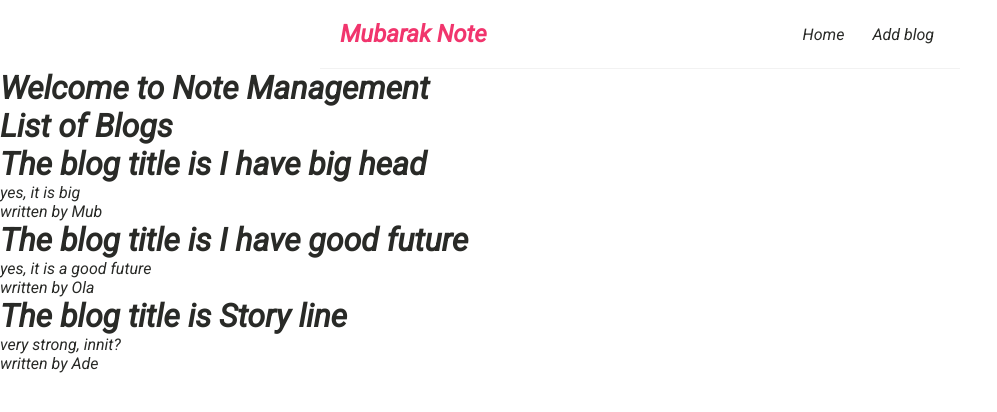
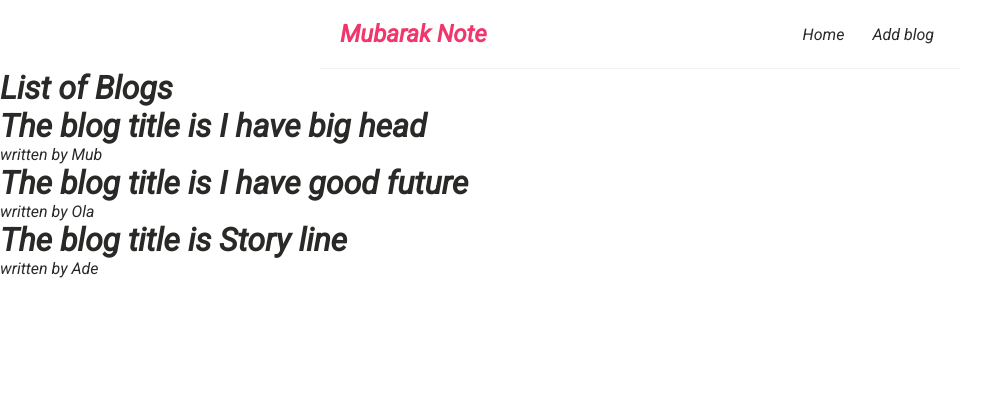
Before and after one commit to oladejomubarak/Blog-management-app-with-react, a React (Create React App) app: page / in a window 1280 px wide. Shown: the top 412 px of the page, without its empty margins (0-997 px from the left). Built offline with nearby package versions, Linux system fonts and the light colour scheme; data requests are answered from the project's data file.

Commit message:
creating route parameter

```diff
--- a/data/db.json
+++ b/data/db.json
@@ -1,7 +1,7 @@
 {
   "blogs": [
-    {"id": 1, "author": "Mub", "title": "I have big head", "body":"yes, it is big"},
-    {"id": 2, "author": "Ola", "title": "I have good future", "body":"yes, it is a good future"},
-    {"id": 3, "author": "Ade", "title": "Story line", "body":"very strong, innit?"}
+    {"id": 1, "author": "Mub", "title": "I have big head", "body":"yes, it is big, and it cab loadede off the parameter for making the life easy to use"},
+    {"id": 2, "author": "Ola", "title": "I have good future", "body":"yes, it is a good future and /none of which is suitable for the purpose o using it in a more circular depency of the way"},
+    {"id": 3, "author": "Ade", "title": "Story line", "body":"very strong, innit? yes of course it might be possible to have many kinds of duplicated stuffs in a more acceptable biler plates"}
   ]
 }
--- a/src/BlogDetails.js
+++ b/src/BlogDetails.js
@@ -1,9 +1,22 @@
 import {useParams} from 'react-router-dom';
+import useFetch from './useFetch';
 const BlogDetails = () => {
   const { id } = useParams();
+  const {data: blog, error, isPending} = useFetch("http://localhost:8000/blogs" + id);
   return (
     <div className="blog-details">
-      <h2>Blog Details - {id}</h2>
+      {error && <div> {error}</div>}
+      {isPending && <div>Loading.....</div>}
+      { blog &&
+      <article>
+        <h2>{blog.title}</h2>
+        <p>written by {blog.author}</p>
+        <div>{blog.body}</div>
+      </article>
+
+
+      }
+
     </div>
    );
 }
--- a/src/BlogList.js
+++ b/src/BlogList.js
@@ -1,3 +1,4 @@
+import {Link} from 'react-router-dom';
 const BlogList = (props) => {
   const blogs = props.blogs
   const title = props.title
@@ -6,10 +7,12 @@ const BlogList = (props) => {
     <div className="blog-list">
       <h1>{title}</h1>
        {blogs.map((blog) => (
-        <div className="blog preview" key= {blog.id}>
+        <div className="blog-preview" key= {blog.id}>
+          <Link to={`/blogs/${blog.id}`}>
           <h1>The blog title is {blog.title}</h1>
-          <p>{blog.body}</p>
           <p>written by {blog.author}</p>
+          </Link>
+
           {/* <button onClick={()=> handleBlogDelete(blog.id)}>delete blog</button> */}
         </div>
       )
--- a/src/HomeNinja.js
+++ b/src/HomeNinja.js
@@ -11,7 +11,6 @@ function Home(){
 
   return(
     <div className="home">
-      <h1>Welcome to Note Management</h1>
       {error && <div>{error}</div> }
       {isPending && <div>loading......</div>}
      {blogs && <BlogList blogs={blogs} title="List of Blogs"/>}
--- a/src/index.css
+++ b/src/index.css
@@ -31,3 +31,11 @@ border-bottom: 1px solid #f2f2f2;
   margin: 40px auto;
   padding: 20px;
 } */
+.blog-preview h2{
+  font-size: 20px;
+  color:#f1356d;
+border-bottom: 8px;
+}
+.blog-preview a{
+  text-decoration: none;
+}
```
